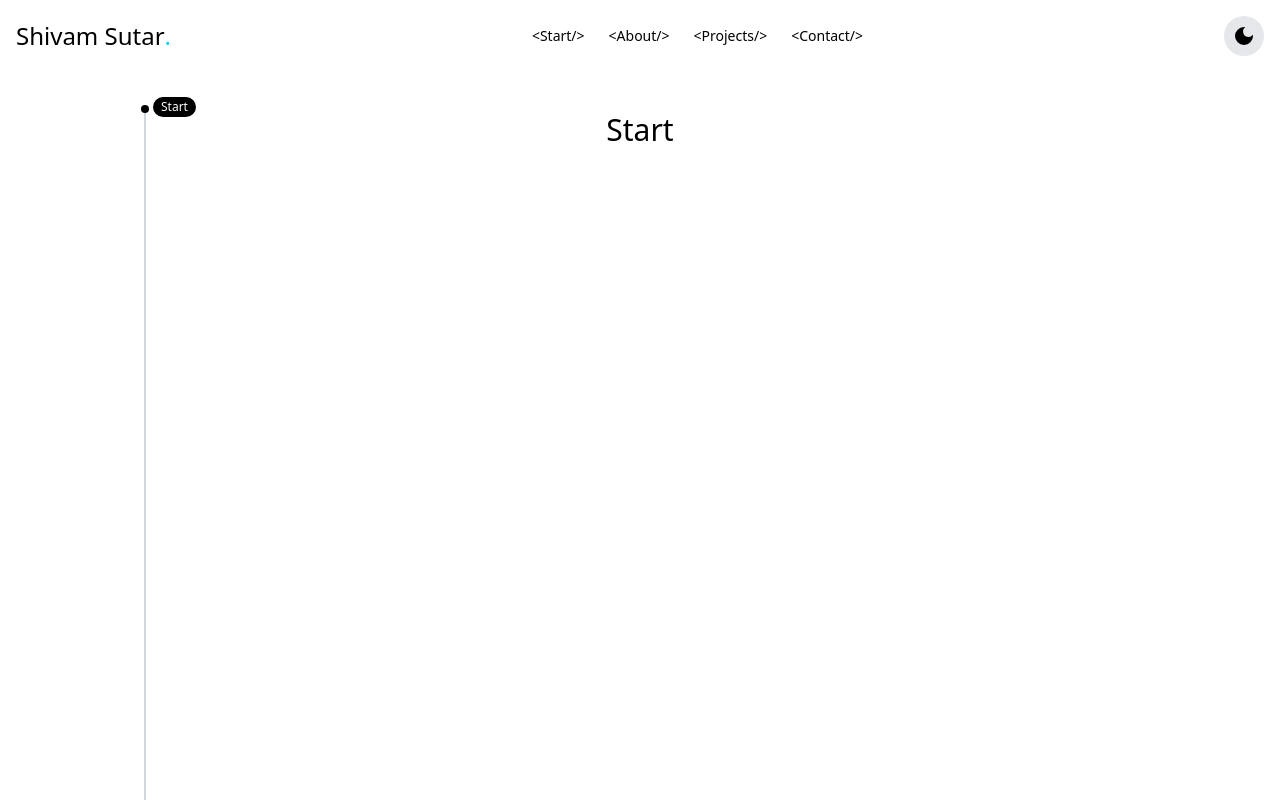
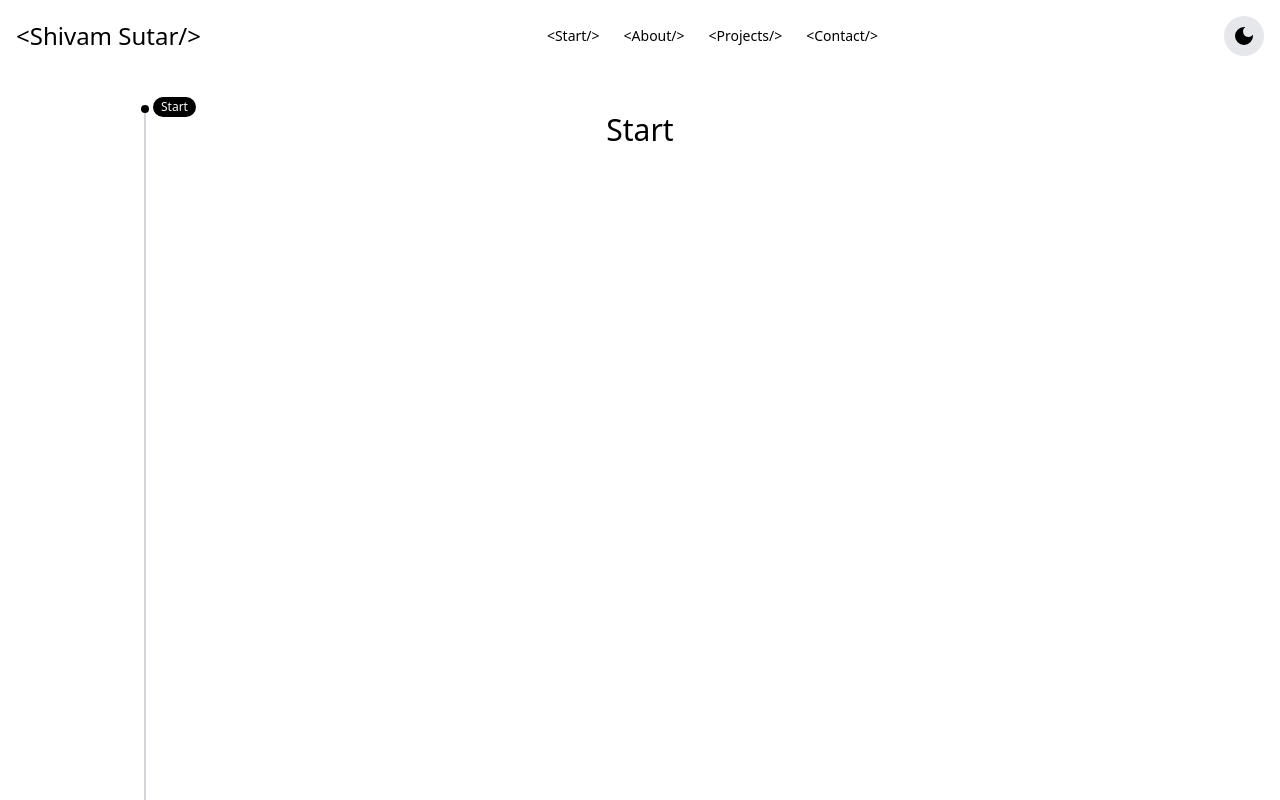
Before and after one commit to shivamsutar1233/my-portfolio, a React (Vite) app: page / in a window 1280 px wide. Shown: the top 800 px of the page. Built offline with nearby package versions, Linux system fonts and the light colour scheme.

Commit message:
feat: update Navbar component and add smooth scrolling behavior in CSS

```diff
--- a/src/components/Navbar/Navbar.jsx
+++ b/src/components/Navbar/Navbar.jsx
@@ -5,10 +5,7 @@ const Navbar = ({ setTheme, theme }) => {
     <section className="flex justify-between items-center p-4 text-2xl">
       <a href="/">
         <section className="flex items-baseline space-x-2">
-          Shivam Sutar{" "}
-          <span className="text-cyan-400 dark:text-cyan-800 flex text-2xl">
-            .
-          </span>
+          {"<"}Shivam Sutar{"/>"}
         </section>
       </a>
       <section className="flex items-center space-x-2 text-sm">
--- a/src/index.css
+++ b/src/index.css
@@ -1,5 +1,8 @@
 @import "tailwindcss";
 @custom-variant dark (&:where(.dark, .dark *));
+* {
+  scroll-behavior: smooth;
+}
 body .app-container {
   @media (min-width: 1920px) {
     padding-inline: 15rem;
```
